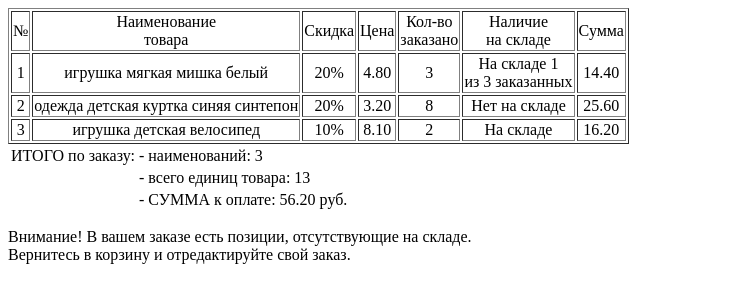
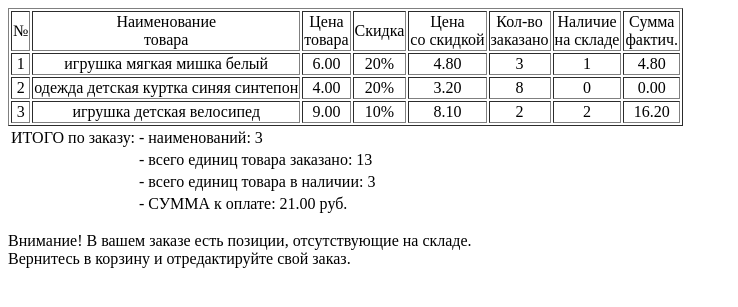
Before and after one commit to latchenkov/wdc, a PHP site: page /dz_4.php in a window 1280 px wide. Shown: the top 307 px of the page, without its empty margins (0-738 px from the left). Run offline with PHP 8.4, Linux system fonts and the light colour scheme.

Commit message:
modified dz_4.php

```diff
--- a/dz_4.php
+++ b/dz_4.php
@@ -82,29 +82,19 @@ function discount($diskont) {
 		}
 }
 
-  // Функция вычисления цены со скидкой
- function price ($price, $discount) {
-		   $price=$price*$discount;
-				return number_format($price, 2, '.','');
- }
 
-  // Функция вычисления наличия на складе
- function instock ($qty, $instock) {
-	global $fl_instock;
-		if ($qty <= $instock){
-			return 'На складе';
-		}
-			elseif ($instock==0) {
-				$fl_instock=1;
-					return 'Нет на складе';
-			}
-				else {
-					$fl_instock=1;
-						return 'На складе '.$instock."<br/>из ".$qty.' заказанных';
-				}
+ // Количество товара на складе
+ function instock ($qty, $instock){
+    global $fl_instock;
+        if ($qty<=$instock){
+            return $qty;
+        }
+        else {
+            $fl_instock=1;
+            return $instock;
+        }
 
  }
-
  // Секция СКИДКИ
  $act_name='игрушка детская велосипед'; // наименование акционного товара
  $act_qty=3; // количество товара для акции
@@ -117,9 +107,10 @@ function discount($diskont) {
  // Таблица корзины
 
 echo '<table border="1" >';
-echo '<tr align="center"><td>№</td><td>Наименование<br/>товара</td><td>Скидка</td><td>Цена</td><td>Кол-во<br/>заказано</td><td>Наличие<br/>на складе</td><td>Сумма</td></tr>';
+echo '<tr align="center"><td>№</td><td>Наименование<br/>товара</td><td>Цена<br/>товара</td><td>Скидка</td><td>Цена<br/>со скидкой</td><td>Кол-во<br/>заказано</td><td>Наличие<br/>на складе</td><td>Сумма<br/>фактич.</td></tr>';
 
 	for($i=0; $i<$count; $i++){
+                $price[$i]=number_format($bd[$name[$i]]['цена'], 2, '.', ''); // цена товара
 		$qty[$i]=$bd[$name[$i]]['количество заказано']; //заказанное количество товара
 		$diskont=$bd[$name[$i]]['diskont']; //купон скидки
 			if($name[$i]==$act_name && $qty[$i] >= $act_qty) {
@@ -129,16 +120,19 @@ echo '<tr align="center"><td>№</td><td>Наименование<br/>товар
 				$discount_type = 'discount';
 				}
 		$discount_type($diskont); //вычисляется скидка
-			$price[$i]=price($bd[$name[$i]]['цена'], $discount); //вычисляется цена со скидкой
-				$instock=instock ($qty[$i], $bd[$name[$i]]['осталось на складе']); //остаток на складе
-					$summa[$i]=number_format(($price[$i]*$qty[$i]), 2, '.', ''); //стоимость товара
+		$price_discount[$i]=number_format(($price[$i]*$discount), 2, '.',''); //вычисляется цена со скидкой
+		$instock[$i]=instock ($qty[$i], $bd[$name[$i]]['осталось на складе']); // количество товара на складе
+		$summa[$i]=number_format(($price_discount[$i]*$instock[$i]), 2, '.', ''); //стоимость товара
+
 		echo '<tr align="center">
+
 				<td>'.($i+1)."</td>
 					<td>".$name[$i]."</td>
+                                            <td>".$price[$i]."</td>
 						<td>".$discount_scr."</td>
-							<td>".$price[$i]."</td>
+							<td>".$price_discount[$i]."</td>
 								<td>".$qty[$i]."</td>
-									<td>".$instock."</td>
+									<td>".$instock[$i]."</td>
 										<td>".$summa[$i]."</td>
 			</tr>";
 
@@ -149,7 +143,8 @@ echo "</table>\n\r";
 // Секция ИТОГО
 echo '<table>';
 	echo "<tr><td>ИТОГО по заказу:</td><td>- наименований: ".$count."</td></tr>";
-	echo "<tr><td></td><td>- всего единиц товара: ".array_sum($qty)."</td></tr>";
+	echo "<tr><td></td><td>- всего единиц товара заказано: ".array_sum($qty)."</td></tr>";
+        echo "<tr><td></td><td>- всего единиц товара в наличии: ".array_sum($instock)."</td></tr>";
 	echo "<tr><td></td><td>- СУММА к оплате: ".number_format(array_sum($summa), 2, '.','')." руб.</td></tr>";
 echo "</table>\n\r";
 
```
